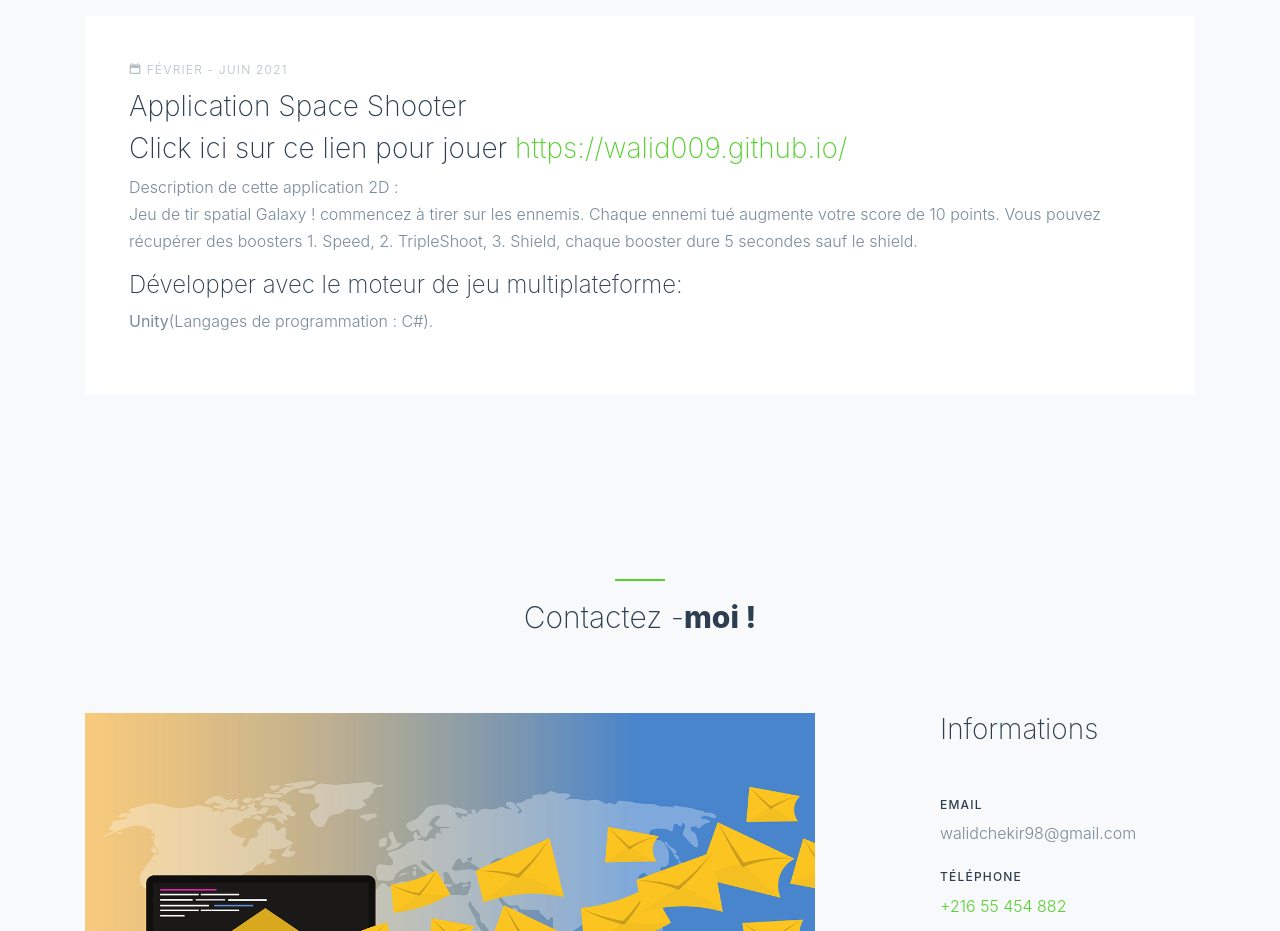
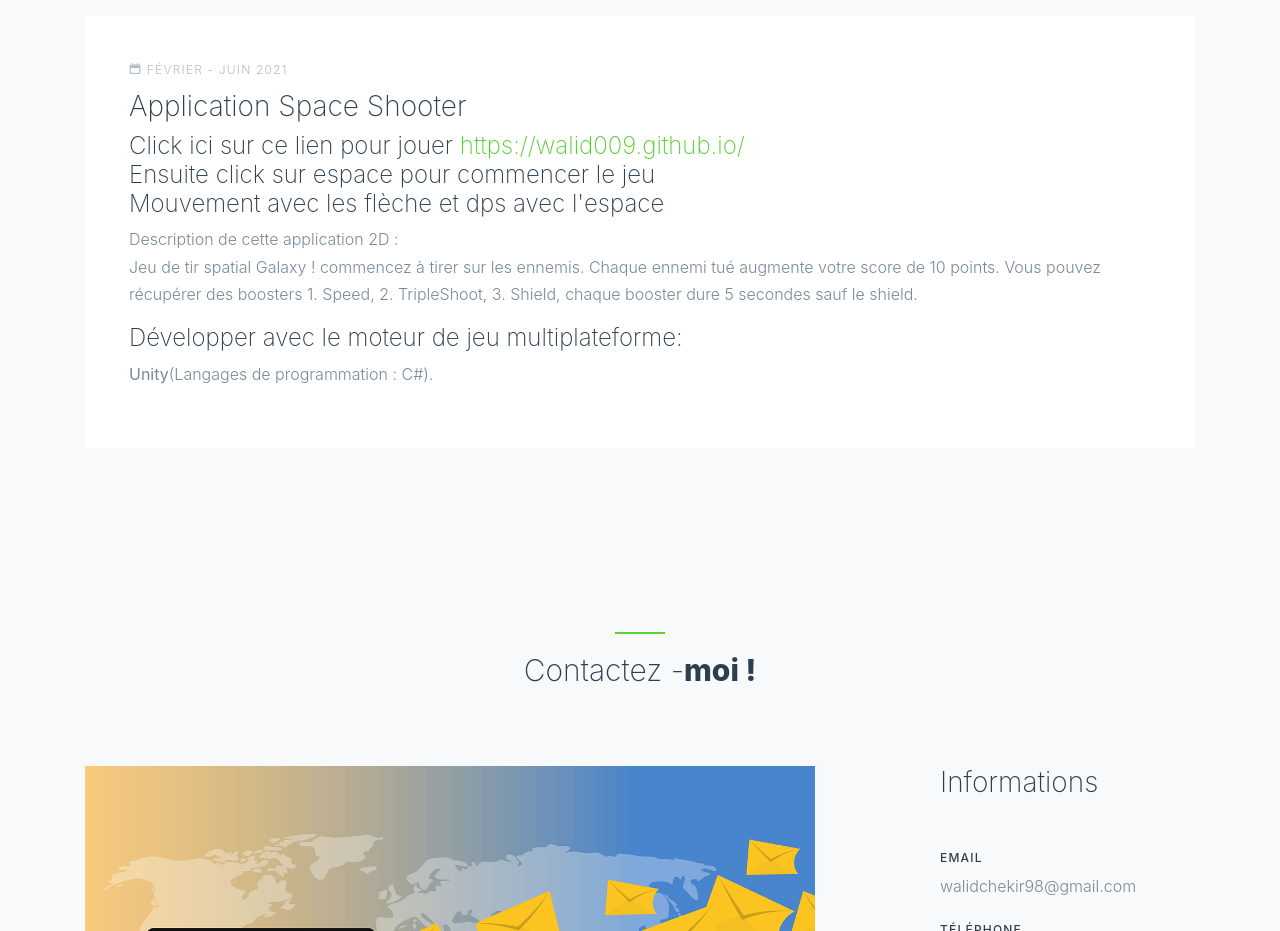
Before and after one commit to walid0010/walid0010.github.io, a plain HTML site: page index.html in a window 1280 px wide. Shown: the part 4400-5331 px from the top of the page. Drawn offline with nearby package versions, Linux system fonts and the light colour scheme; files whose address does not match are found by name.

Commit message:
Update index.html

```diff
--- a/index.html
+++ b/index.html
@@ -328,7 +328,8 @@
           <div class="resume-item mb-4">
             <span class="date"><span class="icon-calendar"></span> Février - JUIN 2021</span>
             <h3>Application Space Shooter</h3>
-            <h3>Click ici sur ce lien pour jouer <a href="https://walid009.github.io/" target="_blank">https://walid009.github.io/</a></h3>
+            <h4>Click ici sur ce lien pour jouer <a href="https://walid009.github.io/" target="_blank">https://walid009.github.io/</a>
+           <br>Ensuite click sur espace pour commencer le jeu<br>Mouvement avec les flèche et dps avec l'espace</h4>
             <p>
               Description de cette application 2D :<br />
               Jeu de tir spatial Galaxy ! commencez à tirer sur les ennemis. Chaque ennemi tué augmente votre score de 10 points.
```
